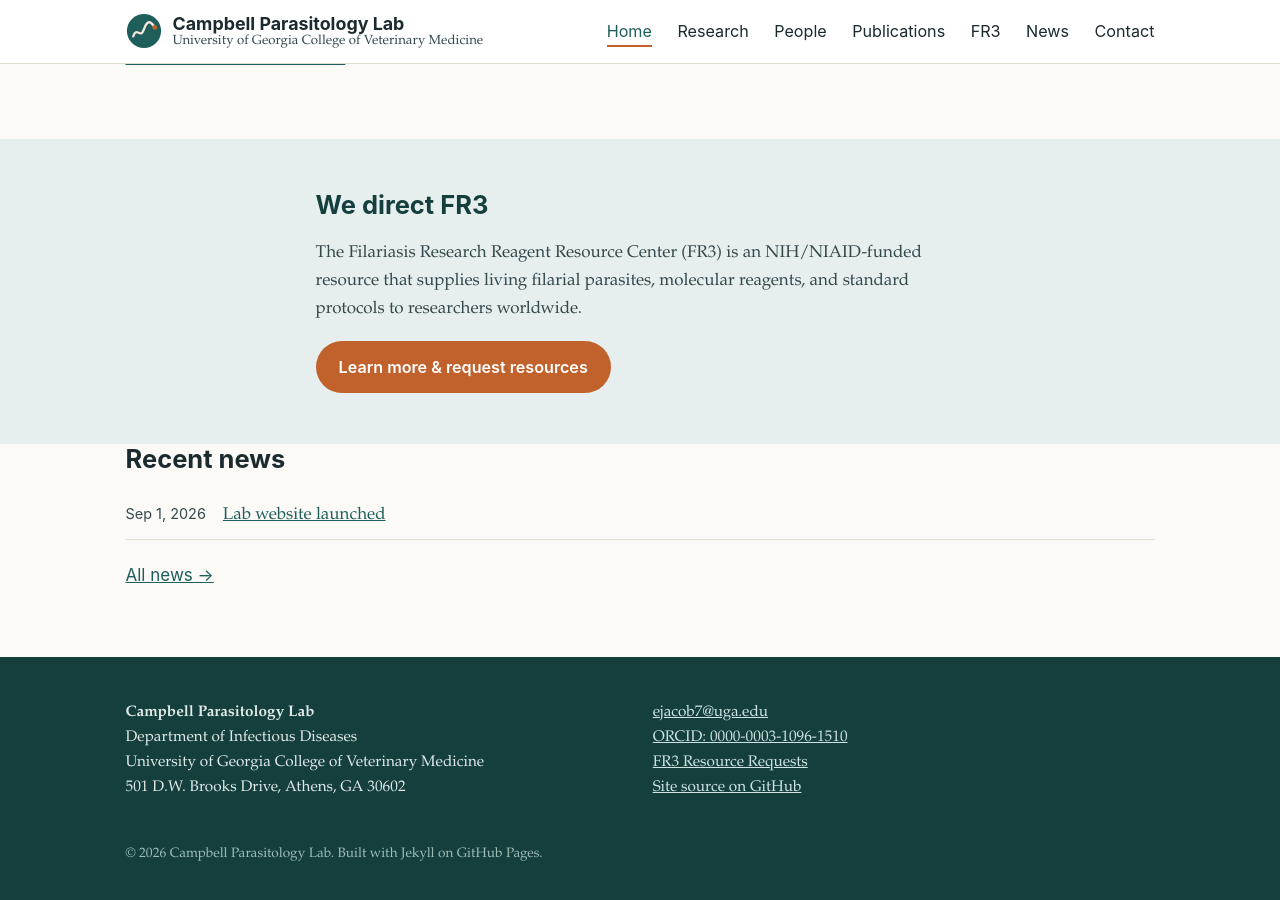
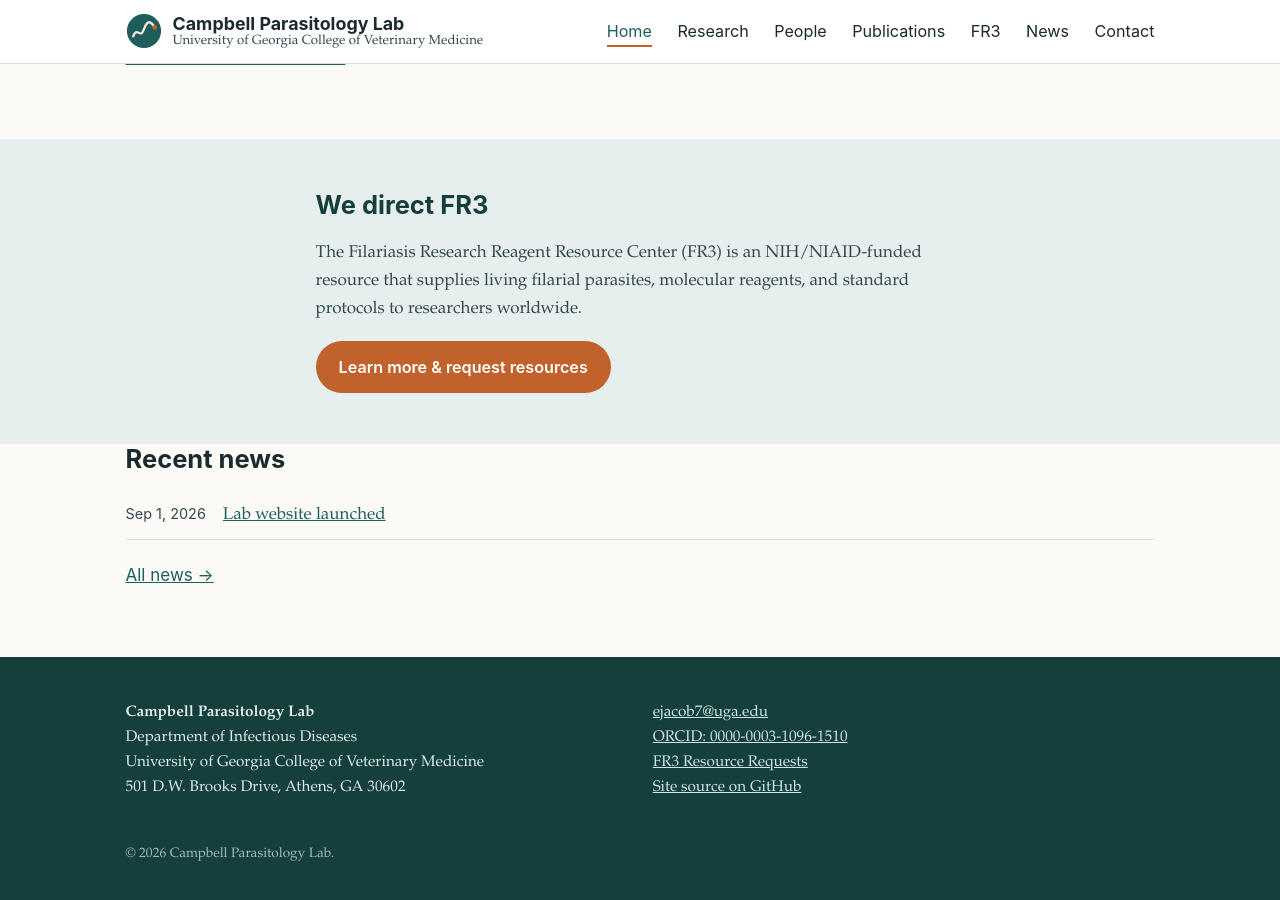
Before and after one commit to ejcampbell7/campbell-parasitology, a Jekyll site: the page built from index.md, in a window 1280 px wide and 900 px high, scrolled down 1008 px. Built offline with Jekyll 4.4.1, drawn with Linux system fonts in a browser that asks for light colours.

Commit message:
Update footer.html

```diff
--- a/_includes/footer.html
+++ b/_includes/footer.html
@@ -14,6 +14,6 @@
     </div>
   </div>
   <div class="wrap footer-bottom">
-    &copy; {{ site.time | date: '%Y' }} {{ site.title }}. Built with Jekyll on GitHub Pages.
+    &copy; {{ site.time | date: '%Y' }} {{ site.title }}.
   </div>
 </footer>
```
